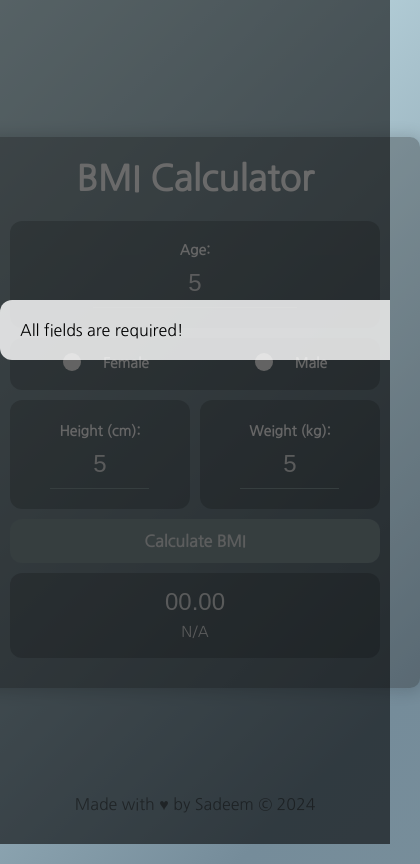
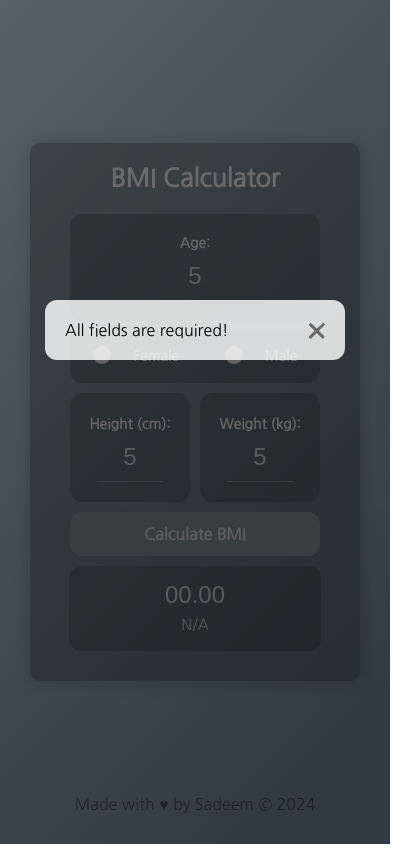
Before and after one commit to iamsadeem/Simple-BMI-calculator-HTML-CSS-JS, a plain HTML site: page src/index.html in a window 390 px wide. Both pictures are taken after typing "5", "5", "5" into the empty fields and a click on the button "Calculate BMI". Shown: the whole page, 420 px wide, since content can reach past the window. Drawn offline with Linux system fonts and the light colour scheme; a web font is replaced by a local one.

Commit message:
fix responsivity

```diff
--- a/src/style.css
+++ b/src/style.css
@@ -243,7 +243,7 @@ footer {
     width: 100%;
     height: 100px;
     text-align: center;
-    line-height: 80px;
+    padding-top: 50px;
     color: #1e1e1e8a;
     -webkit-user-select: none;
     -moz-user-select: none;
@@ -313,10 +313,14 @@ input[type="number"]::-webkit-outer-spin-button {
     }
 }
 
-@media (max-width: 700px){
+@media (max-width: 700px) {
+
+    h1 {
+        font-size: 25px;
+    }
 
     .box {
-        width: 450px;
+        width: 330px;
     }
 
     .age-input label, .height-input label, .weight-input label, .gender p {
@@ -327,12 +331,8 @@ input[type="number"]::-webkit-outer-spin-button {
         font-size: 24px;
     }
 
-    .footer {
-        line-height: 120px;
-    }
-
     .result-area {
-        width: 82.3%;
+        width: 76.1%;
     }
 
     .checkmark {
@@ -356,4 +356,8 @@ input[type="number"]::-webkit-outer-spin-button {
     .comment {
         font-size: 15px;
     }
+
+    .modal-content {
+        width: 300px;
+    }
 }
```
